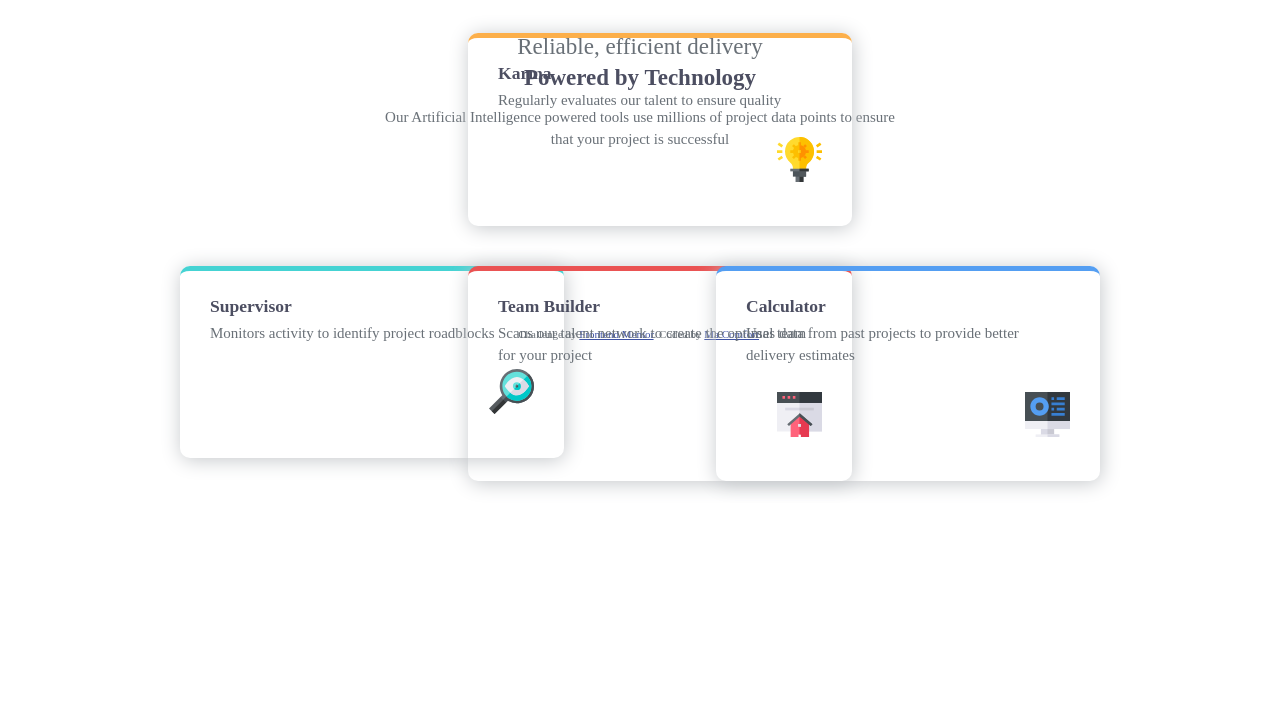
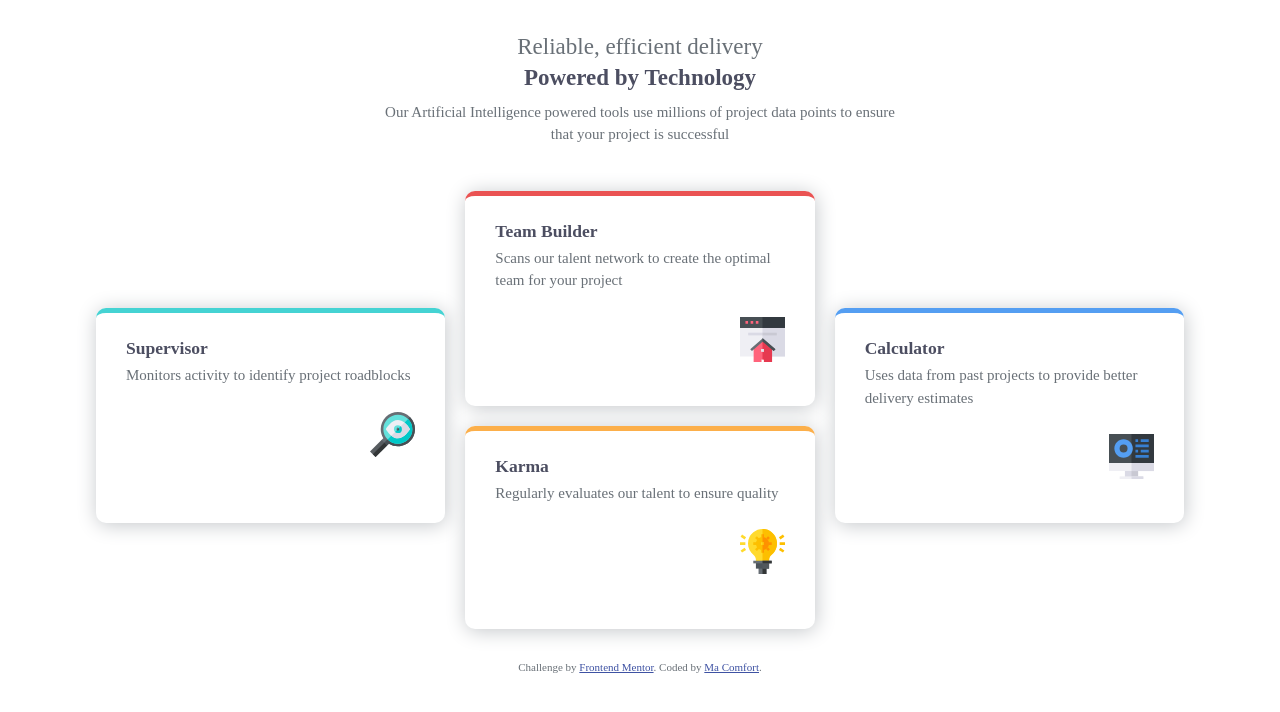
Before and after one commit to Macomi27/Four-card-feature-section, a plain HTML site: page four-card-feature-section-master/index.html in a window 1280 px wide. Drawn offline with Linux system fonts and the light colour scheme; a web font is replaced by a local one.

Commit message:
grid display setup in desktop screen - project complete!

```diff
--- a/four-card-feature-section-master/styles.css
+++ b/four-card-feature-section-master/styles.css
@@ -1,137 +1,140 @@
-@import url('https://fonts.google.com/specimen/Poppins');
+@import url("https://fonts.google.com/specimen/Poppins");
 
-*{
+* {
   margin: 0;
   padding: 0;
   box-sizing: border-box;
 }
 
-html{
+html {
   font-size: 62.5%;
 }
 
-.parent{
+.parent {
   font-size: 1.5rem;
   font-family: Poppins;
   padding-block: 3rem;
   font-weight: 400;
-
-    @media (min-width:45rem) {
-        display: flex;
-        flex-direction: column;
-        gap: 5rem;
-    }
 }
 
-.summary{
+.summary {
   width: 80%;
   margin-inline: auto;
   text-align: center;
   margin-bottom: 4.5rem;
-
-    @media (min-width:45rem) {
-        width: 40%;
-    }
 }
 
-.sum-head{
-    margin-bottom: 1.5rem;
+.sum-head {
+  margin-bottom: 1rem;
 }
-.sum-head > p{
+.sum-head > p {
   font-size: 2.3rem;
   font-weight: 200;
 }
-.sum-head h2{
+.sum-head h2 {
   font-size: 2.3rem;
 }
 
-h2, h3{
-    color: hsl(234, 12%, 34%);
-    font-weight: 700;
+.sum-text p {
+  font-weight: 400;
 }
 
-p{
+h2,
+h3 {
+  color: hsl(234, 12%, 34%);
+  font-weight: 600;
+}
+
+p {
   color: hsl(212, 6%, 44%);
   line-height: 1.5;
+  font-size: 1.5rem;
 }
 
-.divisions{
+.divisions {
   width: 85%;
   margin-inline: auto;
   display: flex;
   flex-direction: column;
   gap: 3rem;
   margin-bottom: 3rem;
-
-    @media (min-width:45rem) {
-        width: 75%;
-        position: relative;
-
-    }
 }
 
-img{
+img {
   width: 100%;
 }
 
-.box{
+.box {
   border-radius: 1rem;
   padding: 2.5rem 3rem 4rem 3rem;
-    box-shadow: .1rem .2rem 2rem hsl(210, 5%, 78%);
-
-    @media (min-width:45rem) {
-        width: 40%;
-        position: absolute;
-        margin: 2rem;
-    }
+  box-shadow: 0.1rem 0.2rem 2rem hsl(210, 5%, 78%);
 }
 
-.cyan{
-    border-top: .5rem solid hsl(180, 62%, 55%);
-
-    @media (min-width:45rem) {
-        left: 0;
-    }
+.cyan {
+  border-top: 0.5rem solid hsl(180, 62%, 55%);
 }
 
-.red{
-    border-top: .5rem solid hsl(0, 78%, 62%);
-
-    @media (min-width:45rem) {
-        top: 20%;
-        left: 30%;
-    }
+.red {
+  border-top: 0.5rem solid hsl(0, 78%, 62%);
 }
 
-.orange{
-    border-top: .5rem solid hsl(34, 97%, 64%);
-
-    @media (min-width:45rem) {
-        bottom: 0;
-        left: 30%;
-    }
+.orange {
+  border-top: 0.5rem solid hsl(34, 97%, 64%);
 }
 
-.blue{
-    border-top: .5rem solid hsl(212, 86%, 64%);
-
-    @media (min-width:45rem) {
-        right: 0;
-    }
+.blue {
+  border-top: 0.5rem solid hsl(212, 86%, 64%);
 }
 
-.box-sum{
+.box-sum {
   margin-bottom: 2.5rem;
 }
-.box-sum h3{
-    margin-bottom: .5rem;
+.box-sum h3 {
+  margin-bottom: 0.5rem;
 }
 
-.box-image{
+.box-image {
   width: 4.5rem;
   margin-inline: auto 0;
 }
 
+.attribution {
+  font-size: 11px;
+  text-align: center;
+}
+.attribution a {
+  color: hsl(228, 45%, 44%);
+}
 
-.attribution { font-size: 11px; text-align: center; }
-.attribution a { color: hsl(228, 45%, 44%); }
+@media (min-width: 47rem) {
+  .summary {
+    width: 40%;
+  }
+
+  .divisions {
+    display: grid;
+    grid-template-columns: repeat(3, 1fr);
+    grid-template-rows: repeat(4, auto);
+    gap: 2rem;
+  }
+
+  .box.cyan {
+    grid-column: 1 / 2;
+    grid-row: 2 / 4;
+  }
+
+  .box.red {
+    grid-column: 2 / 3;
+    grid-row: 1 / 3;
+  }
+
+  .box.orange {
+    grid-column: 2 / 3;
+    grid-row: 3 / 5;
+  }
+
+  .box.blue {
+    grid-column: 3 / 4;
+    grid-row: 2 / 4;
+  }
+}
```
Lines whose indentation alone changed are shown as unchanged.
